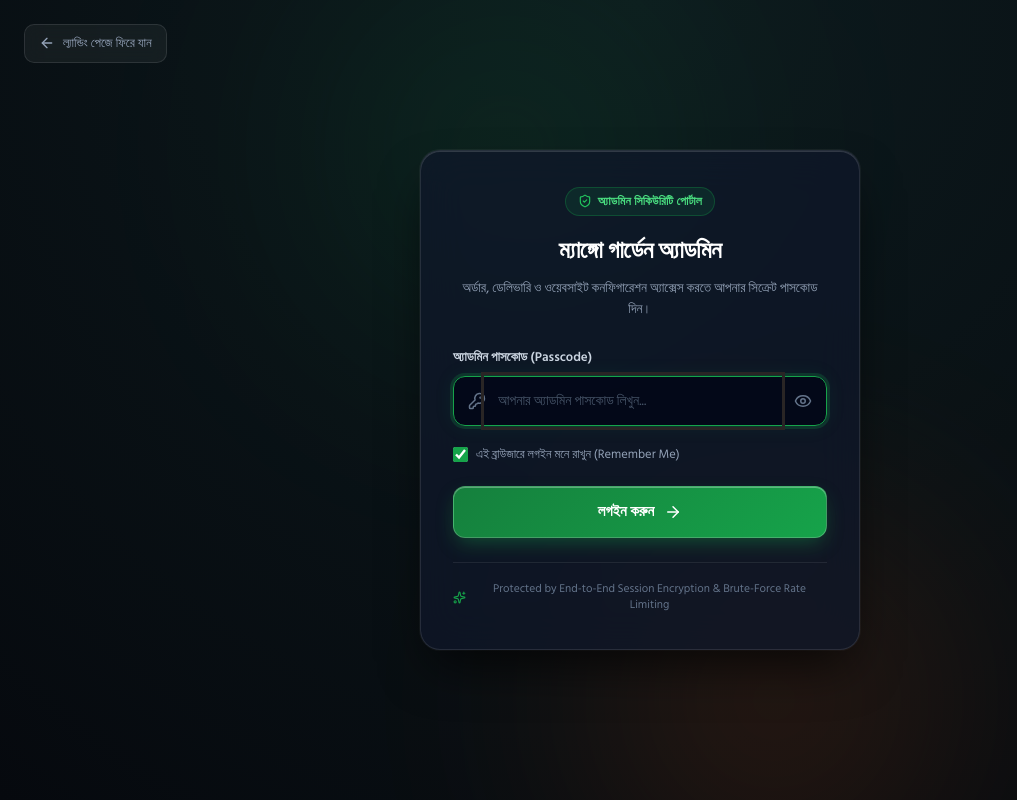
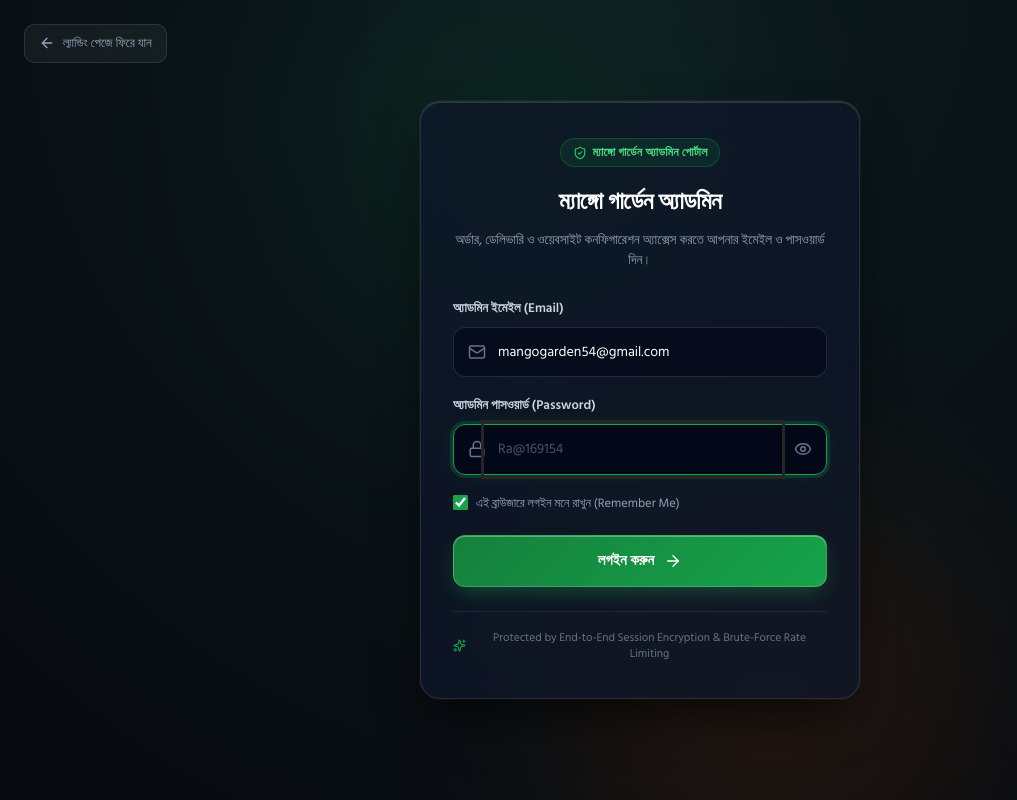
Before and after one commit to Shakhwat-93/kumrobori, a React (Vite) app: page / in a window 1280 px wide. Both pictures are taken after a click on the button "⚙️ অ্যাডমিন প্যানেল". Shown: the whole page, without its empty margins (0-1017 px from the left). Built offline with nearby package versions, Linux system fonts and the light colour scheme; no server answers; the database is empty; a web font is replaced by a local one.

Commit message:
feat: configure custom admin login credentials (mangogarden54@gmail.com)

```diff
--- a/src/admin/authService.js
+++ b/src/admin/authService.js
@@ -10,21 +10,31 @@ const LOCKOUT_SECONDS = 60;
 const SESSION_TTL_HOURS = 24 * 7; // 7 days
 
 // Configured authorized credentials
-const AUTHORIZED_PASSCODES = [
+export const ADMIN_CREDENTIALS = {
+  email: 'mangogarden54@gmail.com',
+  password: 'Ra@169154'
+};
+
+const AUTHORIZED_PASSWORDS = [
+  'Ra@169154',
   'admin',
-  'admin123',
-  'mosiurm6700@gmail.com',
-  'mosiurm6700'
+  'admin123'
+];
+
+const AUTHORIZED_EMAILS = [
+  'mangogarden54@gmail.com',
+  'admin',
+  'admin@mangogarden.com'
 ];
 
 /**
  * Computes a simple deterministic hash for session token verification
  */
-function createSessionToken(passcode) {
+function createSessionToken(identifier) {
   const timestamp = Date.now();
   const salt = 'mangogarden_secure_salt_2026';
   let hash = 0;
-  const str = `${passcode}_${timestamp}_${salt}`;
+  const str = `${identifier}_${timestamp}_${salt}`;
   for (let i = 0; i < str.length; i++) {
     const char = str.charCodeAt(i);
     hash = (hash << 5) - hash + char;
@@ -41,6 +51,7 @@ function createSessionToken(passcode) {
  * Checks if active admin session is valid
  */
 export function isAuthenticated() {
+  if (typeof window === 'undefined' || typeof localStorage === 'undefined') return false;
   try {
     const raw = localStorage.getItem(STORAGE_KEY) || sessionStorage.getItem(STORAGE_KEY);
     if (!raw) return false;
@@ -63,6 +74,9 @@ export function isAuthenticated() {
  * Checks brute-force lockout status
  */
 export function getLockoutState() {
+  if (typeof window === 'undefined' || typeof localStorage === 'undefined') {
+    return { isLocked: false, remainingSeconds: 0, attempts: 0 };
+  }
   try {
     const raw = localStorage.getItem(ATTEMPTS_KEY);
     if (!raw) return { isLocked: false, remainingSeconds: 0, attempts: 0 };
@@ -90,6 +104,9 @@ export function getLockoutState() {
  * Records a failed login attempt
  */
 export function recordFailedAttempt() {
+  if (typeof window === 'undefined' || typeof localStorage === 'undefined') {
+    return { isLocked: false, remainingSeconds: 0, attempts: 1 };
+  }
   try {
     const state = getLockoutState();
     const newAttempts = (state.attempts || 0) + 1;
@@ -118,27 +135,48 @@ export function recordFailedAttempt() {
  * Clears failed attempts upon successful login
  */
 export function clearFailedAttempts() {
+  if (typeof window === 'undefined' || typeof localStorage === 'undefined') return;
   try {
     localStorage.removeItem(ATTEMPTS_KEY);
   } catch {}
 }
 
 /**
- * Attempts to login with passcode
+ * Attempts to login with email and password or standalone passcode
  */
-export function login(inputPasscode, rememberMe = true) {
+export function login(emailOrPasscode, maybePassword, maybeRememberMe) {
   const lockout = getLockoutState();
   if (lockout.isLocked) {
     return {
       success: false,
-      message: `অনেকবার ভুল পাসকোড দেওয়ার কারণে অ্যাডমিন লক হয়েছে। ${lockout.remainingSeconds} সেকেন্ড পর আবার চেষ্টা করুন।`
+      message: `অনেকবার ভুল পাসওয়ার্ড দেওয়ার কারণে অ্যাডমিন লক হয়েছে। ${lockout.remainingSeconds} সেকেন্ড পর আবার চেষ্টা করুন।`
     };
   }
 
-  const clean = String(inputPasscode || '').trim();
-  const isMatch = AUTHORIZED_PASSCODES.some(
-    (code) => code.toLowerCase() === clean.toLowerCase()
-  );
+  let email = '';
+  let password = '';
+  let rememberMe = true;
+
+  if (maybePassword !== undefined && typeof maybePassword === 'string') {
+    email = String(emailOrPasscode || '').trim();
+    password = String(maybePassword || '').trim();
+    rememberMe = maybeRememberMe !== undefined ? Boolean(maybeRememberMe) : true;
+  } else {
+    // Single passcode passed
+    password = String(emailOrPasscode || '').trim();
+    rememberMe = maybePassword !== undefined ? Boolean(maybePassword) : true;
+  }
+
+  // Verification logic
+  let isMatch = false;
+
+  if (email) {
+    const emailMatches = AUTHORIZED_EMAILS.some((e) => e.toLowerCase() === email.toLowerCase());
+    const passMatches = AUTHORIZED_PASSWORDS.includes(password);
+    isMatch = (emailMatches && passMatches) || passMatches;
+  } else {
+    isMatch = AUTHORIZED_PASSWORDS.includes(password) || AUTHORIZED_EMAILS.includes(password);
+  }
 
   if (!isMatch) {
     const afterAttempt = recordFailedAttempt();
@@ -146,24 +184,28 @@ export function login(inputPasscode, rememberMe = true) {
     if (afterAttempt.isLocked) {
       return {
         success: false,
-        message: `ভুল পাসকোড! অতিরিক্ত চেষ্টার কারণে ${LOCKOUT_SECONDS} সেকেন্ডের জন্য লক করা হয়েছে।`
+        message: `ভুল ইমেইল বা পাসওয়ার্ড! অতিরিক্ত চেষ্টার কারণে ${LOCKOUT_SECONDS} সেকেন্ডের জন্য লক করা হয়েছে।`
       };
     }
     return {
       success: false,
-      message: `ভুল পাসকোড! আর মাত্র ${remaining} বার চেষ্টা করতে পারবেন।`
+      message: `ভুল ইমেইল বা পাসওয়ার্ড! আর মাত্র ${remaining} বার চেষ্টা করতে পারবেন।`
     };
   }
 
   // Success
   clearFailedAttempts();
-  const session = createSessionToken(clean);
+  const session = createSessionToken(email || password);
   const json = JSON.stringify(session);
 
-  if (rememberMe) {
-    localStorage.setItem(STORAGE_KEY, json);
-  } else {
-    sessionStorage.setItem(STORAGE_KEY, json);
+  if (typeof window !== 'undefined' && typeof localStorage !== 'undefined') {
+    try {
+      if (rememberMe) {
+        localStorage.setItem(STORAGE_KEY, json);
+      } else {
+        sessionStorage.setItem(STORAGE_KEY, json);
+      }
+    } catch {}
   }
 
   return { success: true };
@@ -173,6 +215,7 @@ export function login(inputPasscode, rememberMe = true) {
  * Logs out and clears active admin session
  */
 export function logout() {
+  if (typeof window === 'undefined' || typeof localStorage === 'undefined') return;
   try {
     localStorage.removeItem(STORAGE_KEY);
     sessionStorage.removeItem(STORAGE_KEY);
@@ -180,6 +223,7 @@ export function logout() {
 }
 
 export default {
+  ADMIN_CREDENTIALS,
   isAuthenticated,
   getLockoutState,
   recordFailedAttempt,
--- a/src/admin/components/AdminLogin.jsx
+++ b/src/admin/components/AdminLogin.jsx
@@ -8,6 +8,7 @@ import {
   ArrowLeft,
   AlertCircle,
   KeyRound,
+  Mail,
   Sparkles
 } from 'lucide-react';
 import { login, getLockoutState } from '../authService';
@@ -16,7 +17,8 @@ import './adminLogin.css';
 
 export default function AdminLogin({ onLoginSuccess, onNavigateStore }) {
   const { siteSettings } = useCms();
-  const [passcode, setPasscode] = useState('');
+  const [email, setEmail] = useState('mangogarden54@gmail.com');
+  const [password, setPassword] = useState('');
   const [showPassword, setShowPassword] = useState(false);
   const [rememberMe, setRememberMe] = useState(true);
   const [errorMessage, setErrorMessage] = useState('');
@@ -41,8 +43,8 @@ export default function AdminLogin({ onLoginSuccess, onNavigateStore }) {
 
   const handleSubmit = (e) => {
     e.preventDefault();
-    if (!passcode.trim()) {
-      setErrorMessage('অনুগ্রহ করে অ্যাডমিন পাসকোড লিখুন।');
+    if (!password.trim()) {
+      setErrorMessage('অনুগ্রহ করে অ্যাডমিন পাসওয়ার্ড লিখুন।');
       triggerShake();
       return;
     }
@@ -53,7 +55,7 @@ export default function AdminLogin({ onLoginSuccess, onNavigateStore }) {
     setErrorMessage('');
 
     setTimeout(() => {
-      const res = login(passcode, rememberMe);
+      const res = login(email, password, rememberMe);
       setIsSubmitting(false);
 
       if (res.success) {
@@ -96,14 +98,14 @@ export default function AdminLogin({ onLoginSuccess, onNavigateStore }) {
         <div className="hbz-login-header">
           <div className="hbz-login-badge">
             <ShieldCheck size={14} className="hbz-badge-icon" />
-            <span>অ্যাডমিন সিকিউরিটি পোর্টাল</span>
+            <span>ম্যাঙ্গো গার্ডেন অ্যাডমিন পোর্টাল</span>
           </div>
 
           <h1 className="hbz-login-title">
             {siteSettings?.store_name || 'ম্যাঙ্গো গার্ডেন'} অ্যাডমিন
           </h1>
           <p className="hbz-login-subtitle">
-            অর্ডার, ডেলিভারি ও ওয়েবসাইট কনফিগারেশন অ্যাক্সেস করতে আপনার সিক্রেট পাসকোড দিন।
+            অর্ডার, ডেলিভারি ও ওয়েবসাইট কনফিগারেশন অ্যাক্সেস করতে আপনার ইমেইল ও পাসওয়ার্ড দিন।
           </p>
         </div>
 
@@ -122,24 +124,50 @@ export default function AdminLogin({ onLoginSuccess, onNavigateStore }) {
 
         {/* Login Form */}
         <form onSubmit={handleSubmit} className="hbz-login-form">
+          {/* Email Input */}
           <div className="hbz-input-group">
-            <label htmlFor="hbz-passcode" className="hbz-input-label">
-              অ্যাডমিন পাসকোড (Passcode)
+            <label htmlFor="hbz-email" className="hbz-input-label">
+              অ্যাডমিন ইমেইল (Email)
             </label>
             <div className="hbz-input-box">
               <span className="hbz-input-icon">
-                <KeyRound size={18} />
+                <Mail size={18} />
+              </span>
+              <input
+                id="hbz-email"
+                type="email"
+                value={email}
+                onChange={(e) => {
+                  setEmail(e.target.value);
+                  if (errorMessage) setErrorMessage('');
+                }}
+                disabled={isLocked || isSubmitting}
+                placeholder="mangogarden54@gmail.com"
+                className="hbz-input-field"
+                autoComplete="username"
+              />
+            </div>
+          </div>
+
+          {/* Password Input */}
+          <div className="hbz-input-group">
+            <label htmlFor="hbz-passcode" className="hbz-input-label">
+              অ্যাডমিন পাসওয়ার্ড (Password)
+            </label>
+            <div className="hbz-input-box">
+              <span className="hbz-input-icon">
+                <Lock size={18} />
               </span>
               <input
                 id="hbz-passcode"
                 type={showPassword ? 'text' : 'password'}
-                value={passcode}
+                value={password}
                 onChange={(e) => {
-                  setPasscode(e.target.value);
+                  setPassword(e.target.value);
                   if (errorMessage) setErrorMessage('');
                 }}
                 disabled={isLocked || isSubmitting}
-                placeholder="আপনার অ্যাডমিন পাসকোড লিখুন..."
+                placeholder="Ra@169154"
                 className="hbz-input-field"
                 autoFocus
                 autoComplete="current-password"
@@ -148,7 +176,7 @@ export default function AdminLogin({ onLoginSuccess, onNavigateStore }) {
                 type="button"
                 onClick={() => setShowPassword(!showPassword)}
                 className="hbz-toggle-visibility"
-                aria-label={showPassword ? 'Hide passcode' : 'Show passcode'}
+                aria-label={showPassword ? 'Hide password' : 'Show password'}
                 tabIndex={-1}
               >
                 {showPassword ? <EyeOff size={18} /> : <Eye size={18} />}
```
